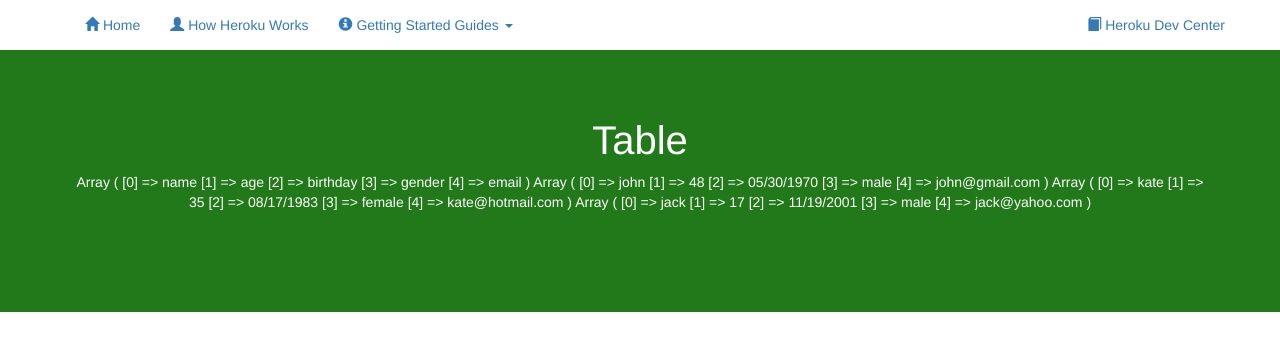
After one commit to kkreinheder/tableProject, a PHP site: page / in a window 1280 px wide. The commit adds this page. Shown: the top 351 px of the page. Run offline with PHP 8.4, Linux system fonts and the light colour scheme; some libraries are stand-ins or nearby versions.

Commit message:
Added functions and classes to display an array of a csv file onto a bootstrap page. Added test for recordFactory

```diff
--- a/src/File.php
+++ b/src/File.php
@@ -14,7 +14,7 @@ class File
               if($count == 0) {
                   $fieldNames = $row;
               } else {
-                  $records[] = (object) array_combine($fieldNames, $row);
+                  $records[] = (object) recordFactory::create($fieldNames, $values);
               }
               $count++;
            }
--- /dev/null
+++ b/src/csv.php
@@ -0,0 +1,20 @@
+<?php
+class csv {
+    static public function getRecords($filename) {
+        $file = fopen($filename,"r");
+        $fieldNames = array();
+        $count = 0;
+        while(! feof($file))
+        {
+            $record = fgetcsv($file);
+            if($count == 0) {
+                $fieldNames = $record;
+            } else {
+                $records[] = recordFactory::buildRecord($fieldNames, $record);
+            }
+            $count++;
+        }
+        fclose($file);
+        return $records;
+    }
+}
--- /dev/null
+++ b/src/header.html
@@ -0,0 +1,5 @@
+<title>Table</title>
+<link rel="stylesheet" type="text/css" href="//maxcdn.bootstrapcdn.com/bootstrap/3.3.4/css/bootstrap.min.css" />
+<script src="https://ajax.googleapis.com/ajax/libs/jquery/2.1.3/jquery.min.js"></script>
+<script type="text/javascript" src="//maxcdn.bootstrapcdn.com/bootstrap/3.3.4/js/bootstrap.min.js"></script>
+<link rel="stylesheet" type="text/css" href="main.css" />
--- /dev/null
+++ b/src/html.php
@@ -0,0 +1,20 @@
+<?php
+class html {
+    public static function generateTable($records) {
+        $count = 0;
+        foreach ($records as $record) {
+            if($count == 0) {
+                $array = $record->returnArray();
+                $fields = array_keys($array);
+                $values = array_values($array);
+                print_r($fields);
+                print_r($values);
+            } else {
+                $array = $record->returnArray();
+                $values = array_values($array);
+                print_r($values);
+            }
+            $count++;
+        }
+    }
+}
--- /dev/null
+++ b/src/index.php
@@ -0,0 +1,63 @@
+<!DOCTYPE html>
+<html lang="en">
+<head>
+<title>Table</title>
+<link rel="stylesheet" type="text/css" href="//maxcdn.bootstrapcdn.com/bootstrap/3.3.4/css/bootstrap.min.css" />
+<script src="https://ajax.googleapis.com/ajax/libs/jquery/2.1.3/jquery.min.js"></script>
+<script type="text/javascript" src="//maxcdn.bootstrapcdn.com/bootstrap/3.3.4/js/bootstrap.min.js"></script>
+<link rel="stylesheet" type="text/css" href="main.css" />
+</head>
+    <div class="container">
+        <ul class="nav navbar-nav">
+            <li class="active">
+                <a href="/"><span class="glyphicon glyphicon-home"></span> Home</a>
+            </li>
+            <li>
+                <a href="https://devcenter.heroku.com/articles/how-heroku-works"><span class="glyphicon glyphicon-user"></span> How Heroku Works</a>
+            </li>
+            <li class="dropdown">
+                <a href="#" class="dropdown-toggle" data-toggle="dropdown" role="button" aria-expanded="false"><span class="glyphicon glyphicon-info-sign"></span> Getting Started Guides <span class="caret"></span></a>
+                <ul class="dropdown-menu" role="menu">
+                    <li><a href="https://devcenter.heroku.com/articles/getting-started-with-ruby">Getting Started with Ruby on Heroku</a></li>
+                    <li><a href="https://devcenter.heroku.com/articles/getting-started-with-nodejs">Getting Started with Node on Heroku</a></li>
+                    <li><a href="https://devcenter.heroku.com/articles/getting-started-with-php">Getting Started with PHP on Heroku</a></li>
+                    <li><a href="https://devcenter.heroku.com/articles/getting-started-with-python">Getting Started with Python on Heroku</a></li>
+                    <li><a href="https://devcenter.heroku.com/articles/getting-started-with-java">Getting Started with Java on Heroku</a></li>
+                    <li><a href="https://devcenter.heroku.com/articles/getting-started-with-go">Getting Started with Go on Heroku</a></li>
+                    <li><a href="https://devcenter.heroku.com/articles/getting-started-with-clojure">Getting Started with Clojure on Heroku</a></li>
+                    <li><a href="https://devcenter.heroku.com/articles/getting-started-with-scala">Getting Started with Scala on Heroku</a></li>
+                    <li class="divider"></li>
+                    <li><a href="https://devcenter.heroku.com/articles/getting-started-with-heroku-and-connect-without-local-dev">Getting Started on Heroku with Heroku Connect</a></li>
+                    <li><a href="https://devcenter.heroku.com/articles/getting-started-with-jruby">Getting Started with Ruby on Heroku (Microsoft Windows)</a></li>
+                </ul>
+            </li>
+        </ul>
+        <ul class="nav navbar-nav navbar-right">
+            <li class="navbar-right">
+                <a href="https://devcenter.heroku.com"><span class="glyphicon glyphicon-book"></span> Heroku Dev Center</a>
+            </li>
+        </ul>
+    </div>
+</nav>
+    <body>
+<div class="jumbotron text-center">
+    <div class="container">
+        <h1>Table</h1>
+        <table class="table table-striped">
+            <?php
+            include "csv.php";
+            include "html.php";
+            include "main.php";
+            include "record.php";
+            include "recordFactory.php";
+            main::start("../data/data.csv");
+            //$records = File::readCSVtoArray("../data/data.csv", 'record');
+            ?>
+        </table>
+    </div>
+</div>
+<div>
+
+</div>
+</body>
+</html>
--- /dev/null
+++ b/src/main.css
@@ -0,0 +1,36 @@
+.jumbotron {
+    background: #217919;
+    color: white;
+    padding-bottom: 80px;
+}
+.jumbotron .btn-primary {
+    background: #2EE6FF;
+    border-color: #2EE6FF;
+}
+.jumbotron .btn-primary:hover {
+    background: #000;
+}
+.jumbotron p {
+    color: #d9ccee;
+    max-width: 75%;
+    margin: 1em auto 2em;
+}
+.jumbotron h1 {
+    font-size: 40px;
+}
+.navbar + .jumbotron {
+    margin-top: -20px;
+}
+.jumbotron .park {
+    display: block;
+    background: #000000;
+    border-radius: 50%;
+    overflow: hidden;
+    width: 150px;
+    height: 150px;
+    margin: auto;
+    border: 2px solid white;
+}
+.jumbotron .park img {
+    max-width: 100%;
+}
--- /dev/null
+++ b/src/main.php
@@ -0,0 +1,8 @@
+<?php
+
+class main  {
+    static public function start($filename) {
+        $records = csv::getRecords($filename);
+        $table = html::generateTable($records);
+    }
+}
--- /dev/null
+++ b/src/record.php
@@ -0,0 +1,17 @@
+<?php
+class record {
+    public function __construct(Array $fieldNames = null, $values = null )
+    {
+        $record = array_combine($fieldNames, $values);
+        foreach ($record as $property => $value) {
+            $this->createProperty($property, $value);
+        }
+    }
+    public function returnArray() {
+        $array = (array) $this;
+        return $array;
+    }
+    public function createProperty($name = 'first', $value = 'keith') {
+        $this->{$name} = $value;
+    }
+}
--- /dev/null
+++ b/src/recordFactory.php
@@ -0,0 +1,6 @@
+<?php
+class recordFactory {
+    public static function buildRecord($fieldNames,$values) {
+        return new Record($fieldNames, $values);
+    }
+}
```
Also changed, not shown: src/Email.php (deleted, +0 -35 lines), src/Jack.php (deleted, +0 -15 lines), src/John.php (deleted, +0 -16 lines), src/Kate.php (deleted, +0 -15 lines), src/Person.php (deleted, +0 -32 lines), src/layout.html (added, +12 -0 lines), src/nav.html (added, +33 -0 lines), tests/FactoryTest.php (added, +15 -0 lines), tests/PersonTest.php (deleted, +0 -119 lines), src/.htaccess (added).
